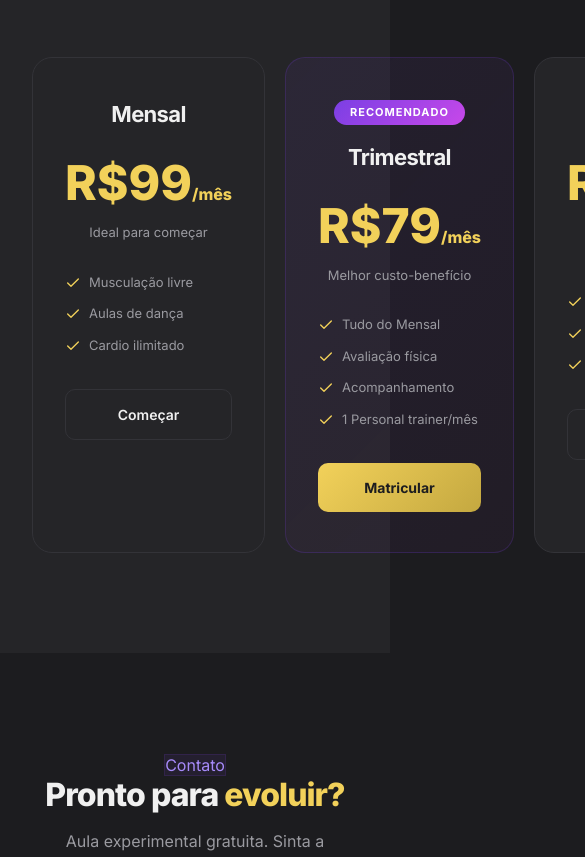
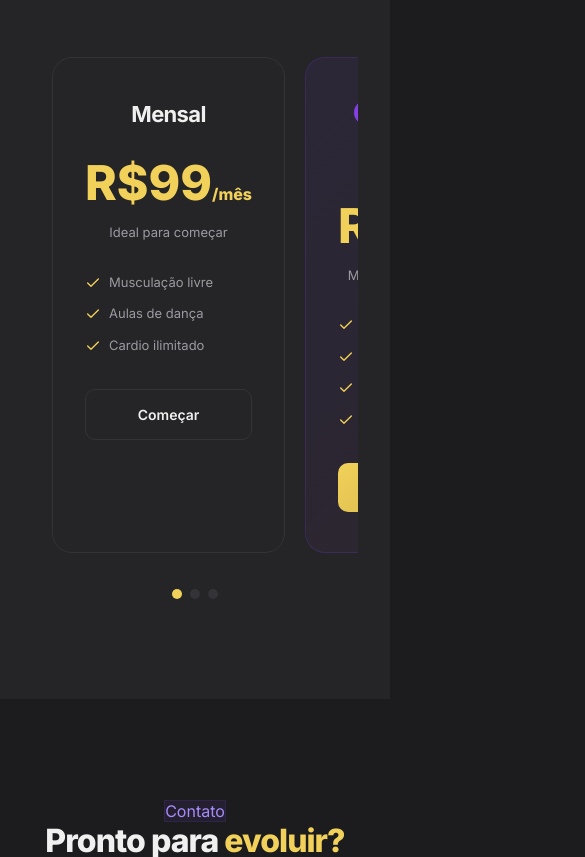
Before and after one commit to DANAZVDO/D1SITES, a plain HTML site: page portfolio/bfitness/index.html in a window 390 px wide. Shown: the part 3537-4394 px from the top of the page, 585 px wide, since content can reach past the window. Drawn offline with nearby package versions, Linux system fonts and the light colour scheme.

Commit message:
add mobile carousel for pricing/plans sections

```diff
--- a/portfolio/bfitness/index.html
+++ b/portfolio/bfitness/index.html
@@ -82,6 +82,9 @@
             .feature-grid { grid-template-columns:1fr; }
             .feature-card:first-child,.feature-card:last-child { border-radius:0; }
             .stat-block { grid-template-columns:1fr; }
+            .plans-scroll { display:flex; overflow-x:auto; scroll-snap-type:x mandatory; -webkit-overflow-scrolling:touch; gap:16px; padding:0 20px 16px; margin:0 -20px; }
+            .plans-scroll::-webkit-scrollbar { display:none; }
+            .plans-scroll .plan-card { flex:0 0 280px; scroll-snap-align:center; }
         }
     </style>
 </head>
@@ -193,7 +196,7 @@
             <h2 style="font-size:clamp(32px,5vw,52px);font-weight:800;line-height:1.1;">Escolha seu <span style="color:var(--gold);">plano</span></h2>
             <p style="color:var(--text-dim);margin-top:12px;">Aula experimental gratuita em todos os planos</p>
         </div>
-        <div style="display:grid;grid-template-columns:repeat(3,1fr);gap:20px;max-width:1000px;margin:0 auto;" class="reveal">
+        <div style="display:grid;grid-template-columns:repeat(3,1fr);gap:20px;max-width:1000px;margin:0 auto;" class="reveal plans-scroll">
             <div class="plan-card">
                 <h3 style="font-size:22px;font-weight:700;">Mensal</h3>
                 <div class="plan-price">R$99<span style="font-size:16px;">/mês</span></div>
@@ -229,6 +232,11 @@
                 </div>
                 <a href="#contato" class="btn-outline" style="width:100%;justify-content:center;">Começar</a>
             </div>
+        </div>
+        <div class="plans-dots" style="display:none;justify-content:center;gap:8px;margin-top:20px;">
+            <span class="plan-dot active" style="width:10px;height:10px;border-radius:50%;background:var(--gold);transition:all .3s;"></span>
+            <span class="plan-dot" style="width:10px;height:10px;border-radius:50%;background:var(--border);transition:all .3s;"></span>
+            <span class="plan-dot" style="width:10px;height:10px;border-radius:50%;background:var(--border);transition:all .3s;"></span>
         </div>
     </div>
 </section>
@@ -272,6 +280,15 @@
 <script>
 lucide.createIcons();
 window.addEventListener('scroll',()=>{document.getElementById('nav').classList.toggle('scrolled',window.scrollY>50)});
+
+/* Plans carousel on mobile */
+const plansScroll=document.querySelector('.plans-scroll');
+const plansDots=document.querySelector('.plans-dots');
+const dots=document.querySelectorAll('.plan-dot');
+function updateCarousel(){if(window.innerWidth<=768){plansDots.style.display='flex'}else{plansDots.style.display='none'}}
+updateCarousel();window.addEventListener('resize',updateCarousel);
+if(plansScroll){plansScroll.addEventListener('scroll',()=>{const idx=Math.round(plansScroll.scrollLeft/(280+16));dots.forEach((d,i)=>{d.classList.toggle('active',i===idx);d.style.background=i===idx?'var(--gold)':'var(--border)';})})}
+
 const obs=new IntersectionObserver(e=>{e.forEach(e=>{if(e.isIntersecting){e.target.classList.add('visible');obs.unobserve(e.target)}})},{threshold:.15});
 document.querySelectorAll('.reveal').forEach(el=>obs.observe(el));
 </script>
```
Also changed, not shown: index.html (+19 -1 lines).
